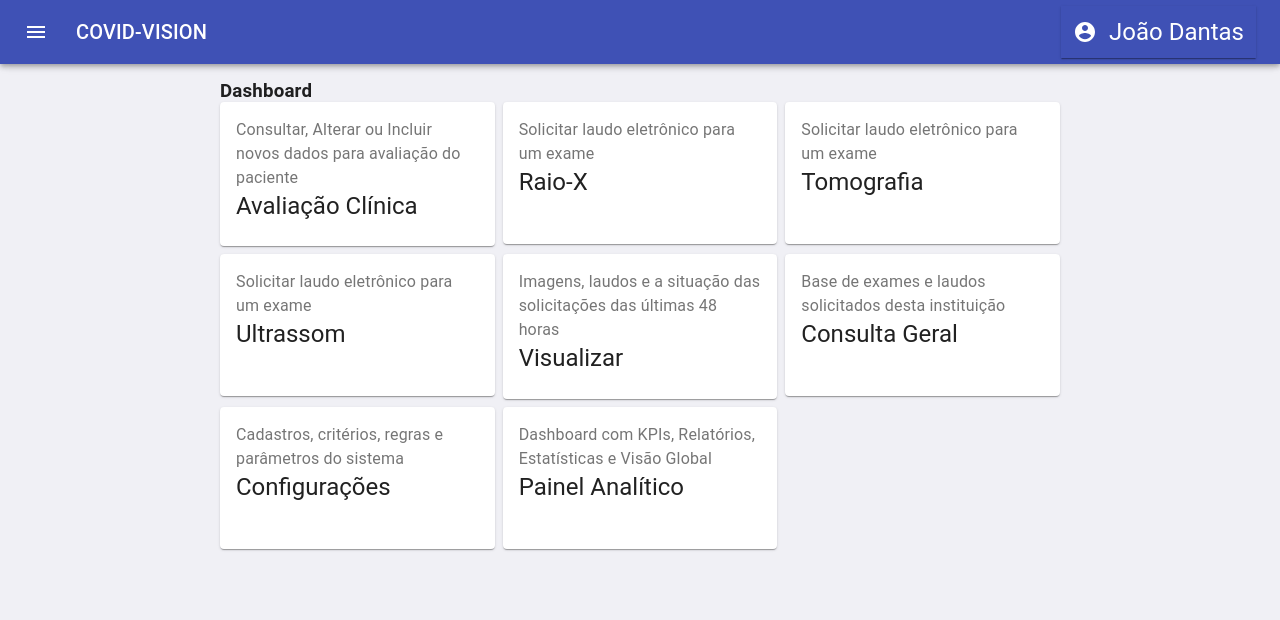
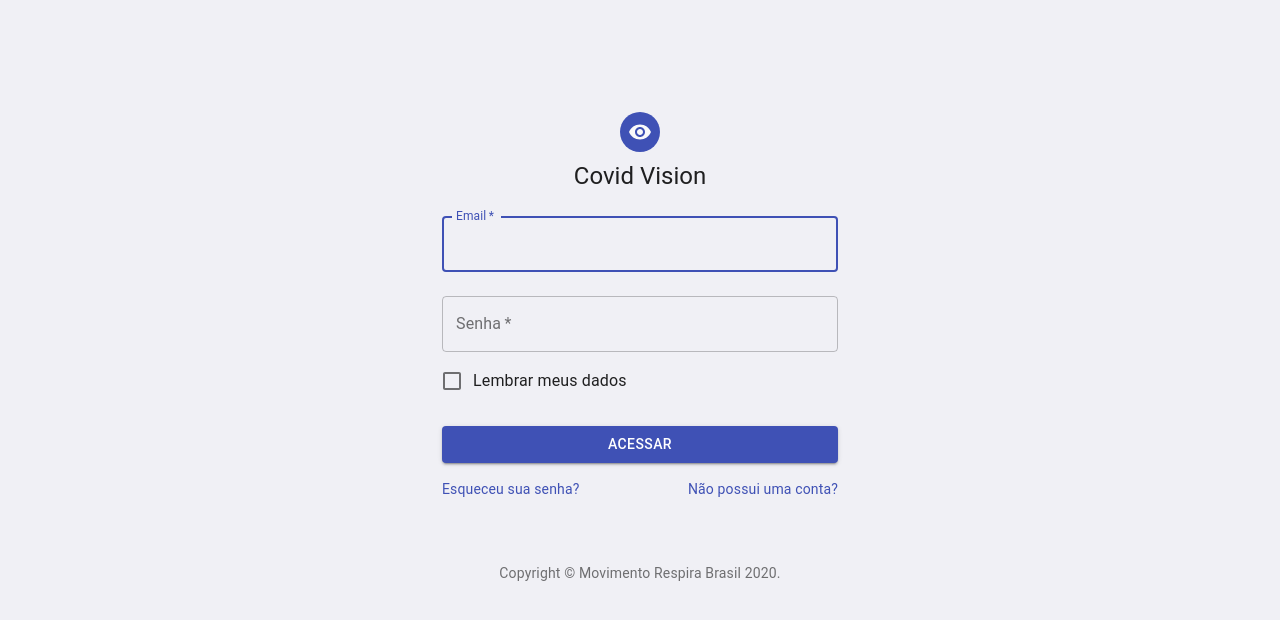
Before and after one commit to MRB-Computer-Vision/web-frontend-admin, a React (Create React App) app: page / in a window 1280 px wide. Shown: the top 620 px of the page. Built offline with nearby package versions, Linux system fonts and the light colour scheme; no server answers.

Commit message:
Update Project

```diff
--- /dev/null
+++ b/src/pages/Spa/index.tsx
@@ -0,0 +1,121 @@
+import React from 'react';
+import Avatar from '@material-ui/core/Avatar';
+import Button from '@material-ui/core/Button';
+import CssBaseline from '@material-ui/core/CssBaseline';
+import TextField from '@material-ui/core/TextField';
+import FormControlLabel from '@material-ui/core/FormControlLabel';
+import Checkbox from '@material-ui/core/Checkbox';
+import Link from '@material-ui/core/Link';
+import Grid from '@material-ui/core/Grid';
+import Box from '@material-ui/core/Box';
+import VisibilityIcon from '@material-ui/icons/Visibility';
+import Typography from '@material-ui/core/Typography';
+import { makeStyles } from '@material-ui/core/styles';
+import Container from '@material-ui/core/Container';
+
+const useStyles = makeStyles((theme) => ({
+  paper: {
+    marginTop: theme.spacing(8),
+    display: 'flex',
+    flexDirection: 'column',
+    alignItems: 'center',
+  },
+  avatar: {
+    margin: theme.spacing(1),
+    backgroundColor: theme.palette.primary.main,
+  },
+  form: {
+    width: '100%', // Fix IE 11 issue.
+    marginTop: theme.spacing(1),
+  },
+  submit: {
+    margin: theme.spacing(3, 0, 2),
+  },
+}));
+
+const Spa: React.FC = () => {
+  const classes = useStyles();
+
+  function Copyright(): any {
+    return (
+      <>
+        <Typography variant="body2" color="textSecondary" align="center">
+          {'Copyright © '}
+          <Link color="inherit" href="https://material-ui.com/">
+            Movimento Respira Brasil
+          </Link>
+{' '}
+          {new Date().getFullYear()}.
+        </Typography>
+      </>
+    );
+  }
+
+  return (
+    <Container component="main" maxWidth="xs">
+      <CssBaseline />
+      <div className={classes.paper}>
+        <Avatar className={classes.avatar}>
+          <VisibilityIcon />
+        </Avatar>
+        <Typography component="h1" variant="h5">
+          Covid Vision
+        </Typography>
+        <form className={classes.form} noValidate>
+          <TextField
+            variant="outlined"
+            margin="normal"
+            required
+            fullWidth
+            id="email"
+            label="Email"
+            name="email"
+            autoComplete="email"
+            autoFocus
+          />
+          <TextField
+            variant="outlined"
+            margin="normal"
+            required
+            fullWidth
+            name="password"
+            label="Senha"
+            type="password"
+            id="password"
+            autoComplete="current-password"
+          />
+          <FormControlLabel
+            control={<Checkbox value="remember" color="primary" />}
+            label="Lembrar meus dados"
+          />
+          <Button
+            type="submit"
+            fullWidth
+            variant="contained"
+            color="primary"
+            className={classes.submit}
+          >
+            Acessar
+          </Button>
+          <Grid container>
+            <Grid item xs>
+              <Link href="#" variant="body2">
+                Esqueceu sua senha?
+              </Link>
+            </Grid>
+            <Grid item>
+              <Link href="#" variant="body2">
+                Não possui uma conta?
+              </Link>
+            </Grid>
+          </Grid>
+        </form>
+      </div>
+      <Box mt={8}>
+        <Copyright />
+      </Box>
+    </Container>
+  );
+};
+
+export default Spa;
--- a/src/routes/index.tsx
+++ b/src/routes/index.tsx
@@ -9,10 +9,11 @@
 
 import ClinicalEvaluation from '../pages/ClinicalEvaluation';
 import RaioX from '../pages/RaioX';
+import Spa from '../pages/Spa';
 
 const Routes: React.FC = () => (
   <Switch>
-    <Route path="/" exact component={Dashboard} />
+    <Route path="/dashboard" exact component={Dashboard} />
     <Route path="/ClinicalEvaluation" exact component={ClinicalEvaluation} />
     <Route path="/RaioX" exact component={RaioX} />
     <Route path="/submit" exact component={SubmitExams} />
@@ -20,6 +21,7 @@
     <Route path="/dashboard" component={Dashboard} />
     <Route path="/auth" component={Auth} />
     <Route path="/consult" component={ConsultExams} />
+    <Route path="/" component={Spa} />
   </Switch>
 );
 
```
